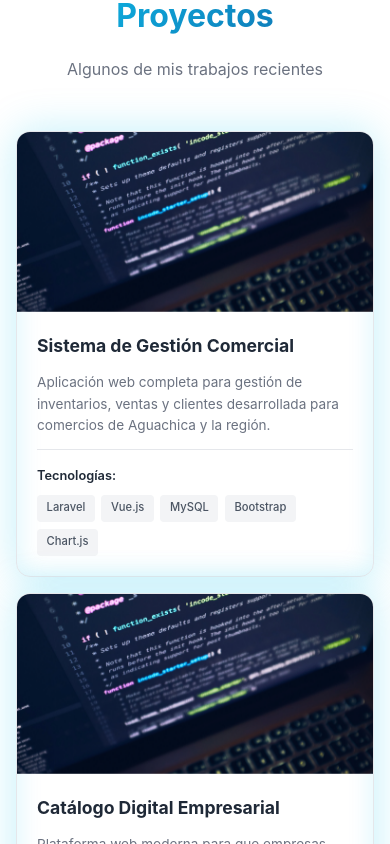
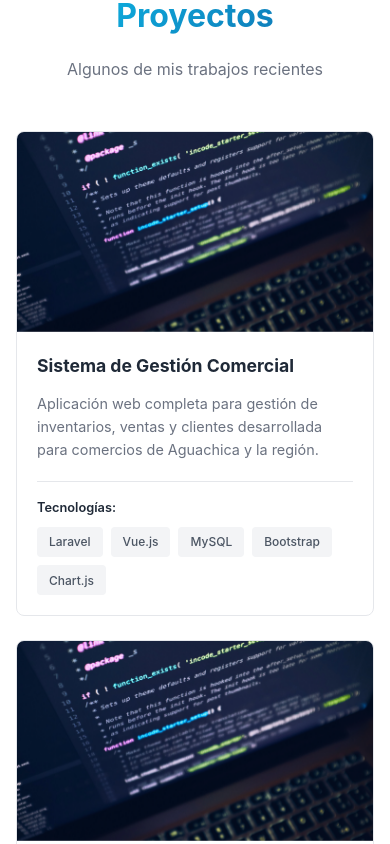
Before and after one commit to miguel9214/miguelramos-portafolio, a React (Vite) app: page / in a window 390 px wide. Shown: the part 5600-6444 px from the top of the page. Built offline with nearby package versions, Linux system fonts and the light colour scheme.

Commit message:
CORRECION TARJETAS PROYECTO

```diff
--- a/src/components/Projects/Projects.css
+++ b/src/components/Projects/Projects.css
@@ -144,16 +144,11 @@
 /* ===== RESPONSIVE - TABLET ===== */
 @media (max-width: 1024px) {
   .projects-grid {
-    grid-template-columns: repeat(2, 1fr);
-    gap: 2rem;
+    gap: 1.5rem;
   }
 
   .project-image {
-    height: 240px;
-  }
-
-  .project-content {
-    padding: 1.5rem;
+    height: 220px;
   }
 }
 
@@ -164,66 +159,8 @@
     gap: 1.5rem;
   }
 
-  .project-card {
-    border-radius: 1rem;
-  }
-
   .project-image {
-    height: 220px;
-  }
-
-  .project-content {
-    padding: 1.5rem;
-  }
-
-  .project-title {
-    font-size: 1.25rem;
-  }
-
-  .project-description {
-    font-size: 0.9rem;
-    margin-bottom: 1rem;
-  }
-
-  .tech-label {
-    font-size: 0.8rem;
-  }
-
-  .tech-tag {
-    font-size: 0.75rem;
-    padding: 0.35rem 0.75rem;
-  }
-
-  .project-links {
-    flex-direction: column;
-    gap: 0.75rem;
-  }
-
-  .project-link {
-    padding: 0.85rem 1.25rem;
-    font-size: 0.95rem;
-  }
-
-  .project-card.featured::before {
-    font-size: 0.65rem;
-    top: 10px;
-    right: -40px;
-    padding: 0.4rem 2.5rem;
-  }
-}
-
-/* ===== RESPONSIVE - EXTRA SMALL ===== */
-@media (max-width: 480px) {
-  .projects-grid {
-    gap: 1rem;
-  }
-
-  .project-card {
-    border-radius: 0.875rem;
-  }
-
-  .project-image {
-    height: 180px;
+    height: 200px;
   }
 
   .project-content {
@@ -232,122 +169,10 @@
 
   .project-title {
     font-size: 1.1rem;
-    margin-bottom: 0.75rem;
-  }
-
-  .project-description {
-    font-size: 0.85rem;
-    line-height: 1.6;
-    margin-bottom: 0.75rem;
-  }
-
-  .project-links {
-    gap: 0.5rem;
   }
 
   .project-link {
-    padding: 0.7rem 1rem;
-    font-size: 0.9rem;
-    gap: 0.5rem;
-  }
-
-  .tech-tags {
-    gap: 0.4rem;
-  }
-
-  .tech-tag {
-    font-size: 0.7rem;
-    padding: 0.3rem 0.6rem;
-  }
-
-  .project-card:hover {
-    transform: translateY(-10px);
-  }
-
-  .project-card:hover .project-image img {
-    transform: scale(1.1) rotate(1deg);
+    padding: 0.65rem 1rem;
+    font-size: 0.85rem;
   }
 }
-
-/* ===== ANIMACIONES ADICIONALES ===== */
-
-@keyframes slideInUp {
-  from {
-    opacity: 0;
-    transform: translateY(40px);
-    filter: blur(10px);
-  }
-  to {
-    opacity: 1;
-    transform: translateY(0);
-    filter: blur(0);
-  }
-}
-
-@keyframes slideInRight {
-  from {
-    opacity: 0;
-    transform: translateX(40px);
-    filter: blur(10px);
-  }
-  to {
-    opacity: 1;
-    transform: translateX(0);
-    filter: blur(0);
-  }
-}
-
-@keyframes fadeIn {
-  from {
-    opacity: 0;
-  }
-  to {
-    opacity: 1;
-  }
-}
-
-@keyframes rotateGradient {
-  0% {
-    background-position: 0% 50%;
-  }
-  50% {
-    background-position: 100% 50%;
-  }
-  100% {
-    background-position: 0% 50%;
-  }
-}
-
-/* Efecto de "destello" en proyecto destacado */
-@keyframes featured-glow {
-  0%, 100% {
-    box-shadow: inset 0 0 20px rgba(12, 192, 236, 0.1), 0 0 30px rgba(12, 192, 236, 0.2);
-  }
-  50% {
-    box-shadow: inset 0 0 30px rgba(12, 192, 236, 0.2), 0 0 50px rgba(12, 192, 236, 0.3);
-  }
-}
-
-.project-card.featured {
-  animation: featured-glow 3s ease-in-out infinite;
-}
-
-/* Accesibilidad */
-.project-link:focus-visible,
-.tech-tag:focus-visible {
-  outline: 2px solid var(--primary-color);
-  outline-offset: 2px;
-}
-
-/* Respeto por prefers-reduced-motion */
-@media (prefers-reduced-motion: reduce) {
-  .project-card,
-  .project-image img,
-  .project-overlay,
-  .project-link,
-  .tech-tag,
-  .project-title {
-    animation: none;
-    transition: none;
-  }
-}
```
